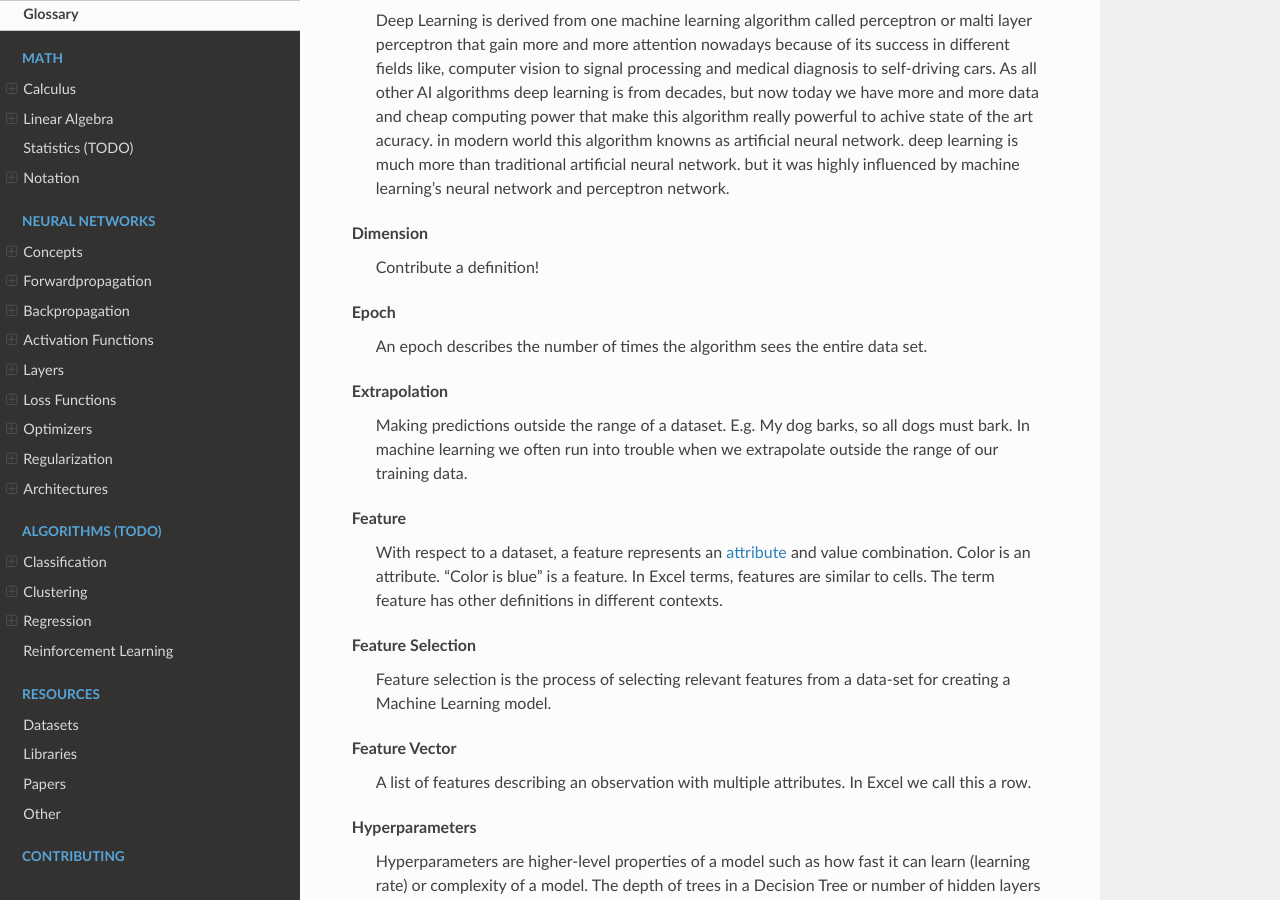
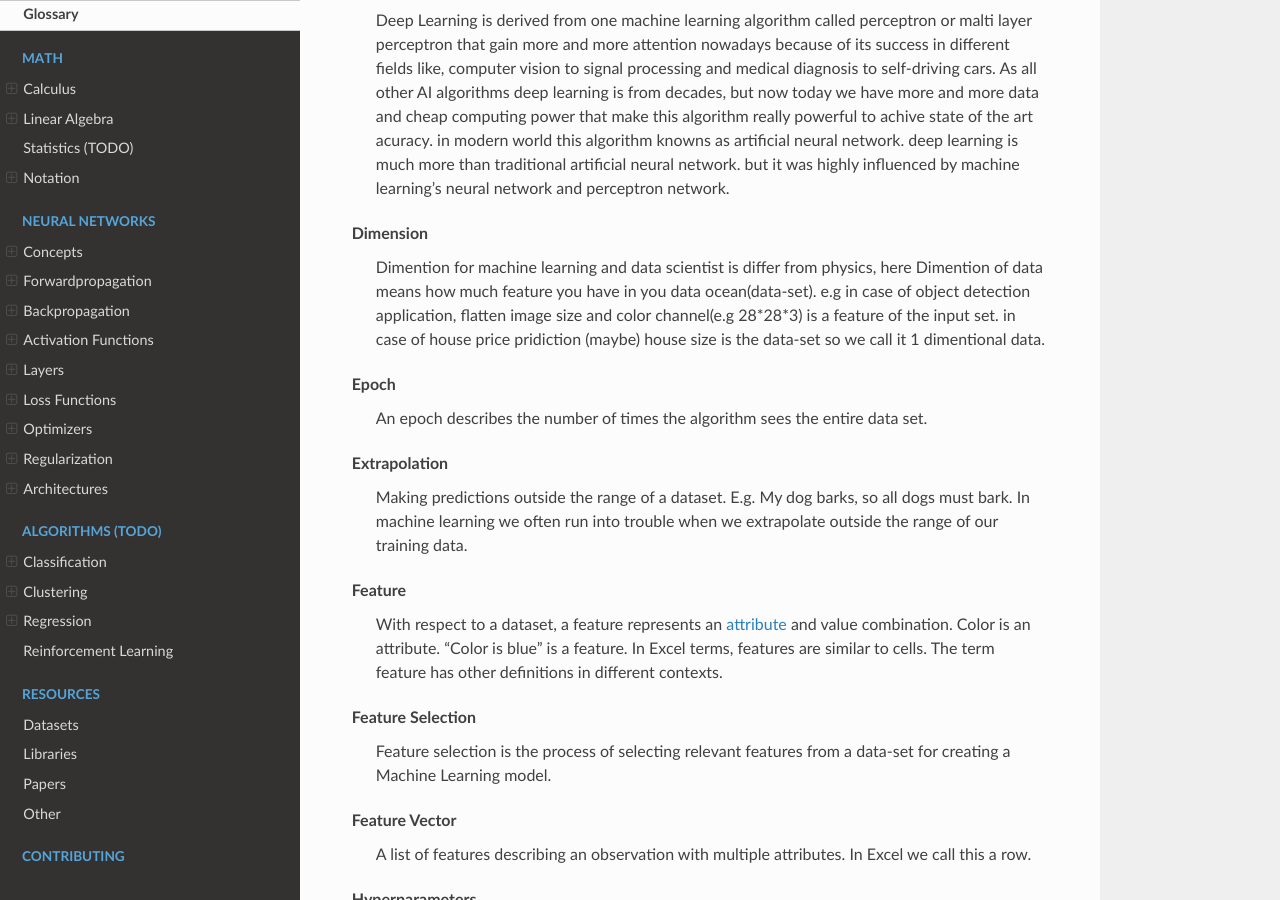
Before and after one commit to bfortuner/ml-glossary, a Sphinx documentation site: the page built from docs/glossary.rst, in a window 1280 px wide and 900 px high, scrolled down 1730 px. Built offline with Sphinx 7.4.7 and the Read the Docs theme 2.0.0, drawn with Linux system fonts in a browser that asks for light colours; pages that are not in the unit, such as notebooks, are missing from menus.

Commit message:
glossary.rst
add dimension definition.

```diff
--- a/docs/glossary.rst
+++ b/docs/glossary.rst
@@ -85,7 +85,7 @@ Deep Learning
 .. _glossary_dimension:
 
 Dimension
-  Contribute a definition!
+  Dimention for machine learning and data scientist is differ from physics, here Dimention of data means how much feature you have in you data ocean(data-set). e.g in case of object detection application, flatten image size and color channel(e.g 28*28*3) is a feature of the input set.  in case of house price pridiction (maybe) house size is the data-set so we call it 1 dimentional data.
 
 .. _glossary_epoch:
 
```
